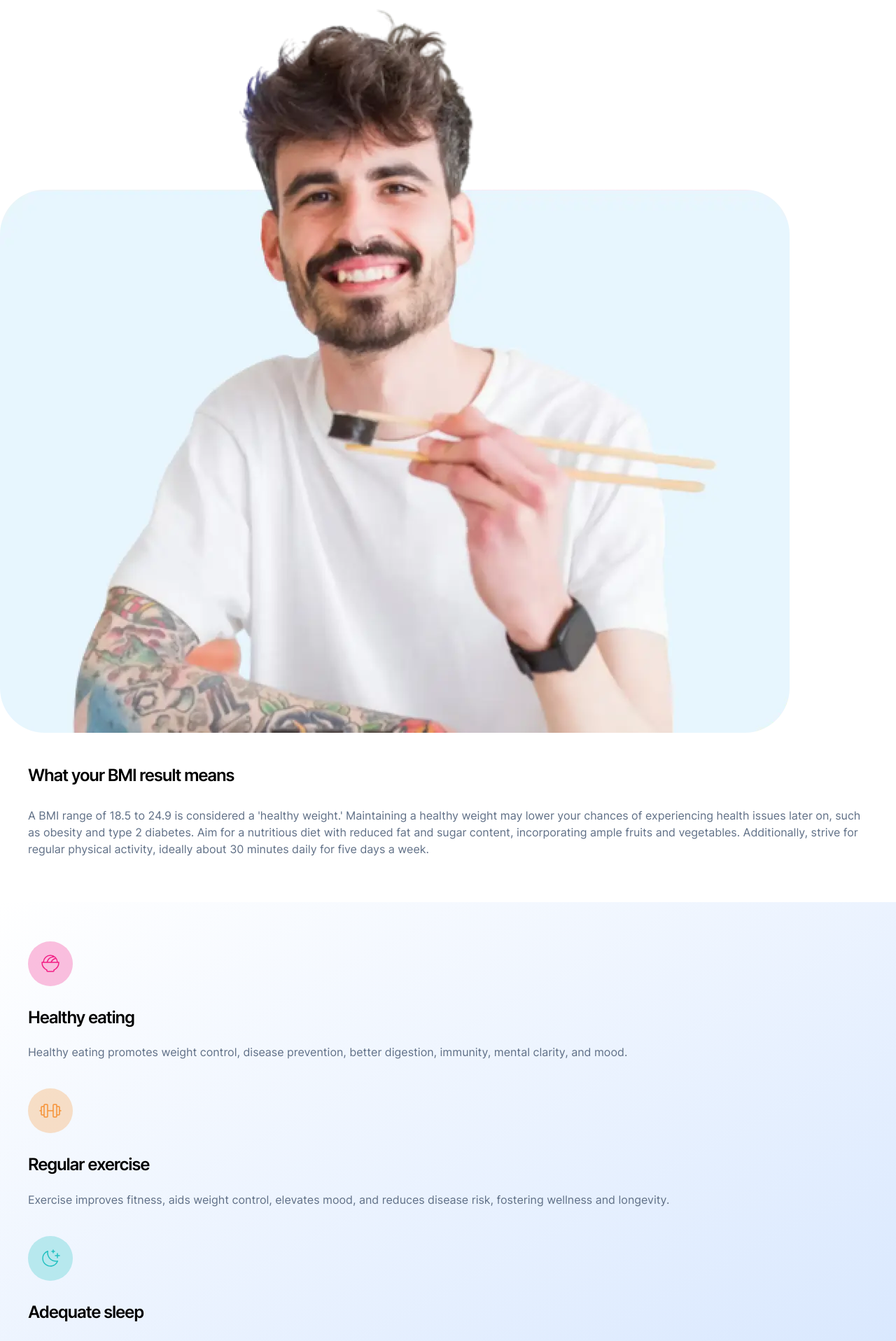
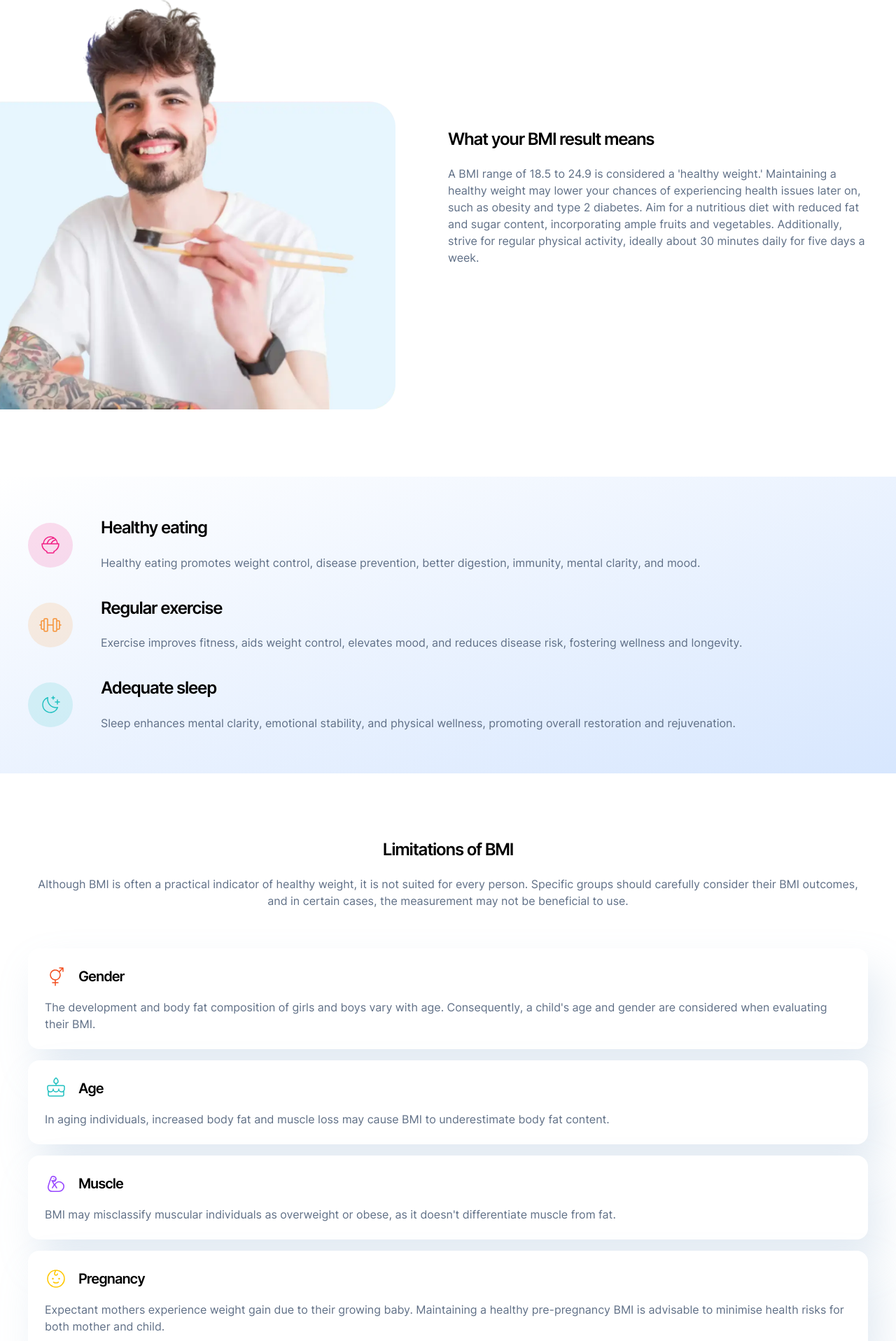
Before and after one commit to orphandeity/bmi-calculator, a Svelte app: page / in a window 1280 px wide. Shown: the part 822-2738 px from the top of the page at 70% size. Built offline with nearby package versions, Linux system fonts and the light colour scheme.

Commit message:
info section tablet styles

```diff
--- a/src/App.svelte
+++ b/src/App.svelte
@@ -29,51 +29,55 @@
   </main>
 
   <section class="information">
+    <div>
       <img src={image_man_eating} alt="man eating sushi roll with chopsticks" />
 
+      <div>
         <h2>What your BMI result means</h2>
 
         <p>
-      A BMI range of 18.5 to 24.9 is considered a 'healthy weight.' Maintaining
-      a healthy weight may lower your chances of experiencing health issues
-      later on, such as obesity and type 2 diabetes. Aim for a nutritious diet
-      with reduced fat and sugar content, incorporating ample fruits and
-      vegetables. Additionally, strive for regular physical activity, ideally
-      about 30 minutes daily for five days a week.
+          A BMI range of 18.5 to 24.9 is considered a 'healthy weight.'
+          Maintaining a healthy weight may lower your chances of experiencing
+          health issues later on, such as obesity and type 2 diabetes. Aim for a
+          nutritious diet with reduced fat and sugar content, incorporating
+          ample fruits and vegetables. Additionally, strive for regular physical
+          activity, ideally about 30 minutes daily for five days a week.
         </p>
+      </div>
+    </div>
 
     <ul>
       <li>
-        <div class="eating">
         <img src={icon_eating} alt="" />
-        </div>
+        <div>
           <h3>Healthy eating</h3>
           <p>
             Healthy eating promotes weight control, disease prevention, better
             digestion, immunity, mental clarity, and mood.
           </p>
+        </div>
       </li>
 
       <li>
-        <div class="exercise">
         <img src={icon_exercise} alt="" />
-        </div>
+        <div>
           <h3>Regular exercise</h3>
           <p>
             Exercise improves fitness, aids weight control, elevates mood, and
             reduces disease risk, fostering wellness and longevity.
           </p>
+        </div>
       </li>
 
       <li>
-        <div class="sleep">
         <img src={icon_sleep} alt="" />
-        </div>
+        <div>
           <h3>Adequate sleep</h3>
           <p>
             Sleep enhances mental clarity, emotional stability, and physical
             wellness, promoting overall restoration and rejuvenation.
           </p>
+        </div>
       </li>
     </ul>
   </section>
@@ -201,15 +205,32 @@
     }
   }
 
-  .information h2 {
-    margin: 3rem var(--padding-base) 0;
-  }
   .information p {
     color: var(--color-dark-electric-blue);
   }
-  .information > p {
-    margin: 2rem var(--padding-base) 4rem;
+  .information > :first-child > :last-child {
+    display: flex;
+    flex-direction: column;
+    gap: 1.5rem;
+    margin-inline: var(--padding-base);
+    margin-top: 3rem;
+    margin-bottom: 4rem;
   }
+
+  @media (min-width: 768px) {
+    .information > :first-child {
+      display: grid;
+      grid-template-columns: 1fr 1fr;
+      align-items: center;
+    }
+    .information > :first-child > :first-child {
+      transform: translateX(-75px);
+    }
+    .information > :first-child > :last-child {
+      margin: 0 var(--padding-base) 0 0;
+    }
+  }
+
   .information ul {
     background: var(--gradient-1);
     padding: 3.5rem var(--padding-base);
@@ -217,25 +238,34 @@
     flex-direction: column;
     gap: 2.5rem;
   }
-  .information li > :first-child {
+  .information li {
+    display: flex;
+    flex-direction: column;
+    gap: 2rem;
+  }
+  .information li > img {
     width: 4rem;
     height: 4rem;
-    border-radius: var(--radius-full);
-    display: grid;
-    place-items: center;
   }
-  .eating {
-    background: var(--color-red);
+  .information li > :last-child {
+    display: flex;
+    flex-direction: column;
+    gap: 1.5rem;
   }
-  .exercise {
-    background: var(--color-yellow);
-  }
-  .sleep {
-    background: var(--color-green);
-  }
+
   .information h3 {
     font-size: var(--font-heading-md);
-    margin: 2rem 0 1.5rem;
+  }
+  @media (min-width: 768px) {
+    .information ul {
+      margin-top: 6rem;
+      padding: 3.75rem var(--padding-base);
+    }
+    .information li {
+      flex-direction: row;
+      align-items: center;
+      gap: 2.5rem;
+    }
   }
 
   .limitations {
--- a/src/card.svelte
+++ b/src/card.svelte
@@ -258,20 +258,6 @@
     grid-template-columns: 1fr;
     gap: 1rem;
   }
-  @media (min-width: 768px) {
-    .card {
-      margin-top: 2.5rem;
-      padding: 2rem;
-      gap: 2rem;
-    }
-    .input {
-      grid-template-columns: 1fr 1fr;
-      gap: 1.5rem;
-    }
-    .background {
-      height: 75%;
-    }
-  }
 
   .input label {
     font-size: var(--font-small);
@@ -346,6 +332,18 @@
   }
 
   @media (min-width: 768px) {
+    .card {
+      margin-top: 2.5rem;
+      padding: 2rem;
+      gap: 2rem;
+    }
+    .input {
+      grid-template-columns: 1fr 1fr;
+      gap: 1.5rem;
+    }
+    .background {
+      height: 75%;
+    }
     .result {
       border-radius: var(--radius-md) var(--radius-full) var(--radius-full)
         var(--radius-md);
```
Lines whose indentation alone changed are shown as unchanged.
